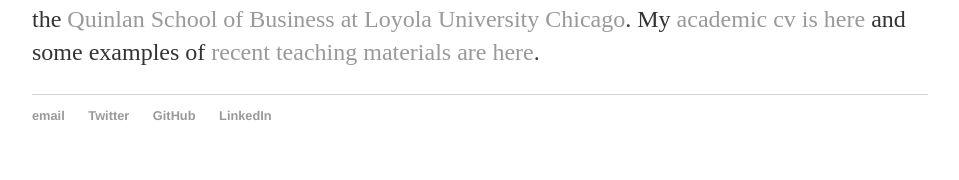
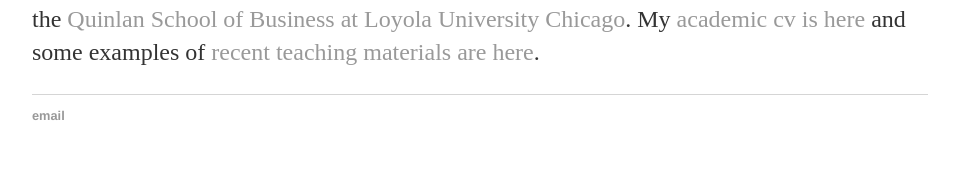
Before and after one commit to kylepeyton/kylepeyton.github.io, a Jekyll site: the page built from index.markdown, in a window 1280 px wide. Shown: the part 734-914 px from the top of the page, without its empty margins (160-1119 px from the left). Built offline with Jekyll 4.4.1, drawn with Linux system fonts in a browser that asks for light colours.

Commit message:
Update design-kp.html

```diff
--- a/_layouts/design-kp.html
+++ b/_layouts/design-kp.html
@@ -16,27 +16,6 @@
 			<footer>
 	    		<ul>
 	        		<li><a href="mailto:kyle.peyton@yale.edu">email</a></li>
-{% if site.twitter_username %}
-  <li>
-    <a href="https://twitter.com/{{ site.twitter_username }}">
-      <i class="fa fa-twitter"></i> Twitter
-    </a>
-  </li>
-{% endif %}
-{% if site.github_username %}
-  <li>
-    <a href="https://github.com/{{ site.github_username }}">
-      <i class="fa fa-github"></i> GitHub
-    </a>
-  </li>
-{% endif %}
-{% if site.linkedin_username %}
-  <li>
-    <a href="https://linkedin.com/in/{{ site.linkedin_username }}">
-      <i class="fa fa-linkedin"></i> LinkedIn
-    </a>
-  </li>
-{% endif %}
 			</ul>
 			</footer>
 
```
